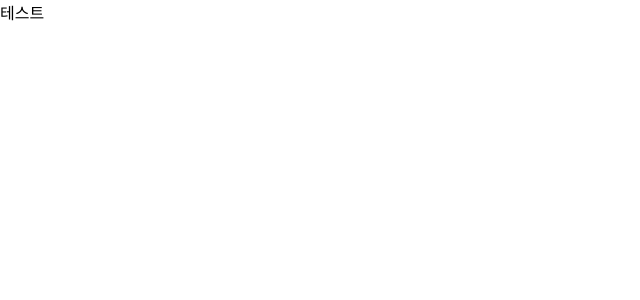
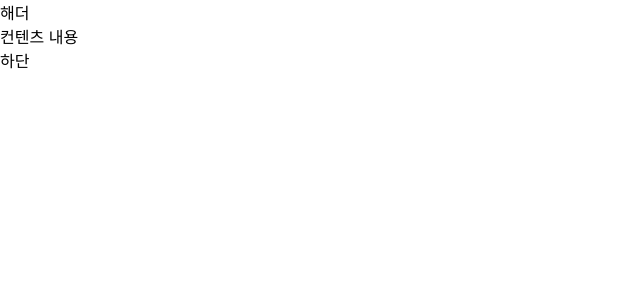
Before and after one commit to YeSeul-0w0/ToDo, a React (Create React App) app in the folder todo/: page / in a window 1280 px wide. Shown: the top 300 px of the page, without its empty margins (0-640 px from the left). Built offline with nearby package versions, Linux system fonts and the light colour scheme.

Commit message:
header, footer 설정

```diff
--- a/todo/src/App.js
+++ b/todo/src/App.js
@@ -1,8 +1,21 @@
 import './App.css';
+import Header from "./tools/Header";
+import Footer from "./tools/Footer";
 
 function App() {
   return (
-    <div> 테스트 </div>
+      <>
+        <Header>
+        </Header>
+        <div id="content">
+           컨텐츠 내용
+        </div>
+        <Footer>
+
+        </Footer>
+      </>
+
+
   );
 }
 
--- /dev/null
+++ b/todo/src/tools/Footer.js
@@ -0,0 +1,7 @@
+function Footer(){
+    return(
+        <div> 하단 </div>
+    )
+}
+
+export default Footer;
--- /dev/null
+++ b/todo/src/tools/Header.js
@@ -0,0 +1,9 @@
+function Header(){
+    return(
+        <div>
+            해더
+        </div>
+    )
+}
+
+export default Header;
```
